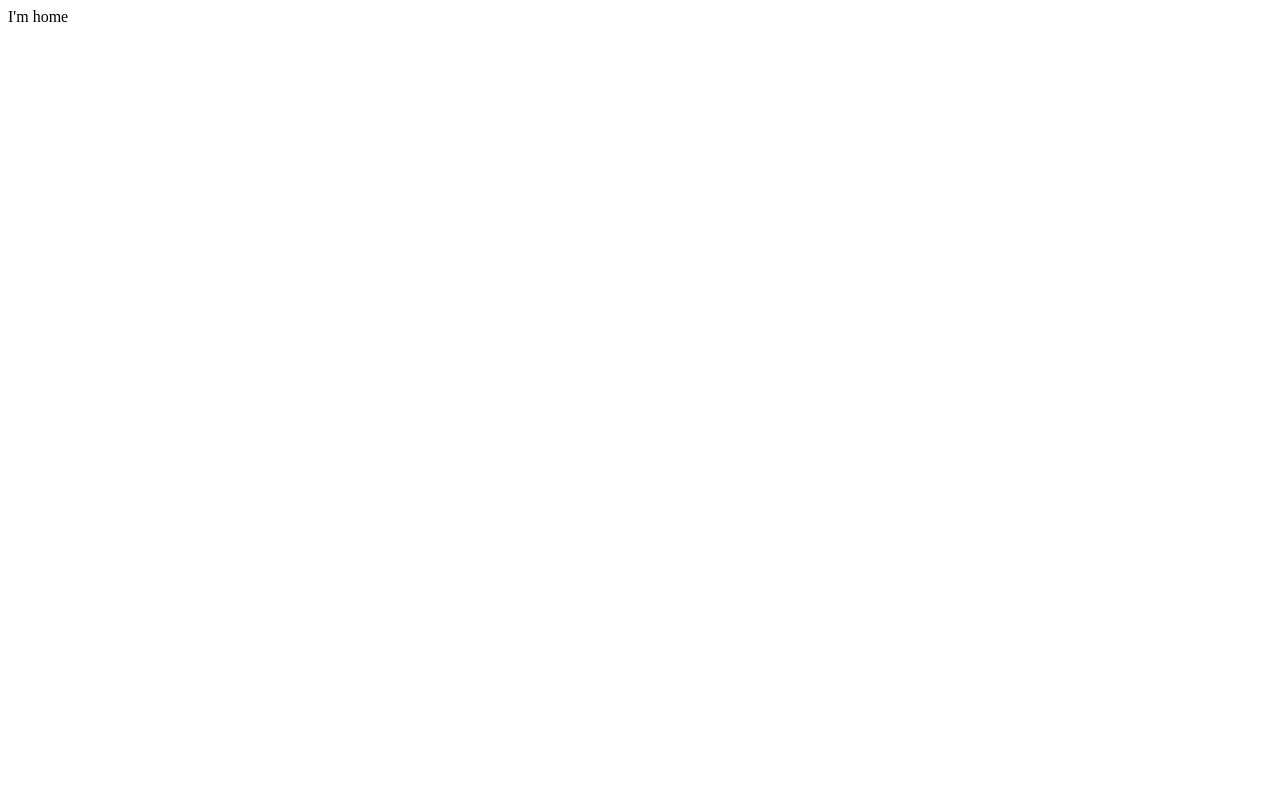
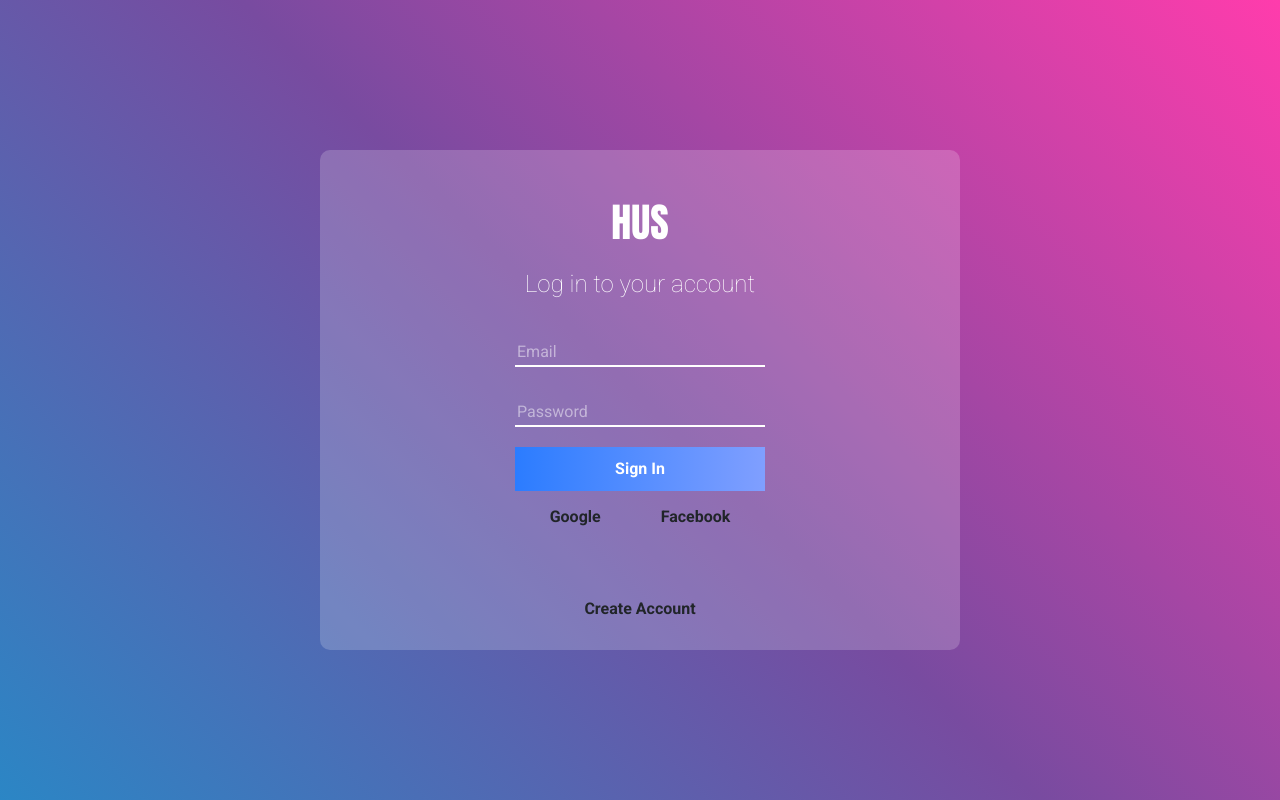
Before and after one commit to hankevin0618/hus, a React (Create React App) app: page / in a window 1280 px wide. Built offline with nearby package versions, Linux system fonts and the light colour scheme; a web font is replaced by a local one.

Commit message:
login page sign in

```diff
--- a/package.json
+++ b/package.json
@@ -6,6 +6,7 @@
     "@testing-library/jest-dom": "^5.14.1",
     "@testing-library/react": "^11.2.7",
     "@testing-library/user-event": "^12.8.3",
+    "bootstrap": "^5.1.0",
     "react": "^17.0.2",
     "react-dom": "^17.0.2",
     "react-router-dom": "^5.2.0",
--- /dev/null
+++ b/src/components/Login/LoginForm.js
@@ -0,0 +1,36 @@
+import React, { useState } from 'react'
+import SignIn from './SignIn';
+import SignUp from './SignUp';
+import SocialLogin from './SocialLogin';
+
+const LoginForm = () => {
+
+    const [isSignIn, setIsSignIn] = useState(true)
+
+    const onSubmit = (e) => {
+        e.preventDefault();
+        alert('hi')
+    }
+
+    return (
+        <div id="login-form" className="col-md-12 text-white mx-auto text-center">
+            <div>
+                <h1 className="text-center mt-5">HUS</h1>
+            </div>
+            <form onSubmit={onSubmit} className="" >
+                {
+                    isSignIn
+                        ? <SignIn />
+                        : <SignUp />
+                }
+            </form>
+
+            <SocialLogin />
+            <div>
+                <button className="transparent-button text-dark mt-5" onClick={() => setIsSignIn(!isSignIn)}>{isSignIn ? 'Create Account' : 'Sign In'}</button>
+            </div>
+        </div>
+    )
+}
+
+export default LoginForm;
--- /dev/null
+++ b/src/components/Login/SignIn.js
@@ -0,0 +1,41 @@
+import React, { useState } from 'react'
+
+const SignIn = () => {
+
+    const [email, setEmail] = useState('')
+    const [password, setPassword] = useState('')
+
+    const onChange = (e) => {
+        e.preventDefault();
+        const { target: { name } } = e;
+        const { target: { value } } = e;
+
+        switch (name) {
+            case 'email':
+                setEmail(value)
+                break;
+            case 'password':
+                setPassword(value)
+                break;
+
+            default:
+                break;
+        }
+
+    }
+
+    return (
+        <>
+            <div className="my-3">
+                <h4 style={{ fontWeight: 'lighter' }}>Log in to your account</h4>
+            </div>
+            <>
+                <input type="text" name="email" placeholder="Email" className="my-3" onChange={onChange} />
+                <input type="password" name="password" placeholder="Password" className="my-3" onChange={onChange} />
+                <button type="submit" name="submit" className="my-1">Sign In</button>
+            </>
+        </>
+    )
+}
+
+export default SignIn;
--- /dev/null
+++ b/src/components/Login/SignUp.js
@@ -0,0 +1,11 @@
+import React from 'react'
+
+const SignUp = () => {
+    return (
+        <div>
+            sign up
+        </div>
+    )
+}
+
+export default SignUp;
--- /dev/null
+++ b/src/components/Login/SocialLogin.js
@@ -0,0 +1,18 @@
+import React from 'react'
+
+const SocialLogin = () => {
+
+    const onSocialClick = e => {
+        e.preventDefault();
+        alert('social')
+    }
+
+    return (
+        <div>
+            <button onClick={onSocialClick} className="transparent-button text-dark">Google</button>
+            <button onClick={onSocialClick} className="transparent-button text-dark">Facebook</button>
+        </div>
+    )
+}
+
+export default SocialLogin;
--- a/src/components/Router.js
+++ b/src/components/Router.js
@@ -1,14 +1,17 @@
 import React from 'react'
 import { HashRouter as Router, Route, Switch } from "react-router-dom";
+import Auth from '../views/Auth';
 import Home from '../views/Home';
 
 const AppRouter = () => {
 
     return (
         <Router>
-            <Route exact path="/">
-                <Home />
-            </Route>
+            <Switch>
+                <Route exact path="/">
+                    <Auth />
+                </Route>
+            </Switch>
         </Router>
     )
 }
--- a/src/css/App.css
+++ b/src/css/App.css
@@ -1 +1,65 @@
 @import url('https://fonts.googleapis.com/css2?family=Anton&family=MonteCarlo&family=Roboto:ital,wght@0,100;0,300;0,400;0,500;0,700;0,900;1,500;1,700;1,900&display=swap');
+
+h1{
+    font-family: 'Anton';
+}
+
+*{
+    font-family: 'Roboto';
+}
+
+.border{
+    border: 1px solid black;
+}
+
+#auth{
+    background-color: #FF3CAC;
+    background-image: linear-gradient(225deg, #FF3CAC 0%, #784BA0 50%, #2B86C5 100%);
+    min-height: 100vh;
+    background-repeat: no-repeat;
+    background-size: cover;
+}
+
+#login-form{
+    width: 50%;
+    min-height: 500px;
+    margin: auto;
+    background-color: #ffffff30;
+    border-radius: 10px;
+}
+
+#login-form form{
+    width: 250px;
+}
+
+
+form {
+    display: inline-grid;
+}
+
+button{
+    font-weight: bold;
+    border: none;
+    padding: 10px 30px;
+    background-image: linear-gradient( 91deg, #2b7cff 0%, #809fff 100%);
+    color: white;
+
+}
+
+input {
+    background-color: transparent;
+    border: none;
+    border-bottom: 2px white solid;
+    margin: 15px;
+}
+
+input::placeholder{
+    color: rgba(255, 255, 255, 0.479);
+    font-family: 'Roboto';
+}
+
+.transparent-button{
+    background-color: transparent;
+    background-image: none;
+    color:blue;
+}
--- a/src/index.js
+++ b/src/index.js
@@ -1,6 +1,7 @@
 import React from 'react';
 import ReactDOM from 'react-dom';
 import App from './components/App';
+import 'bootstrap/dist/css/bootstrap.min.css';
 
 ReactDOM.render(
   <React.StrictMode>
--- /dev/null
+++ b/src/views/Auth.js
@@ -0,0 +1,15 @@
+import React from 'react';
+import LoginForm from '../components/Login/LoginForm';
+
+const Auth = () => {
+
+    return (
+        <section id="auth" className="container-fluid">
+            <div className="row" style={{ minHeight: '100vh', alignContent: 'center' }}>
+                <LoginForm />
+            </div>
+        </section>
+    )
+}
+
+export default Auth;
--- a/src/views/Home.js
+++ b/src/views/Home.js
@@ -3,7 +3,12 @@ import React from 'react'
 
 const Home = () => {
     return (
-        <div>I'm home</div>
+        <section className="container">
+            <div className="row">
+                <div className="col-md-12">I'm home</div>
+                <button>Login</button>
+            </div>
+        </section>
     )
 }
 
```
Also changed, not shown: 1 other file (tests, documents, lock files or other folders).
